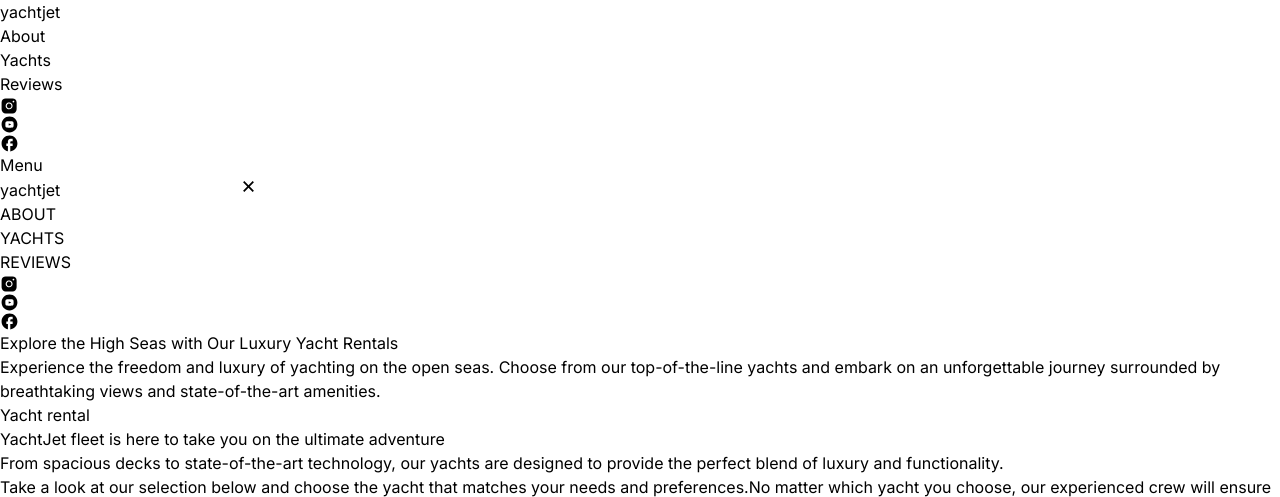
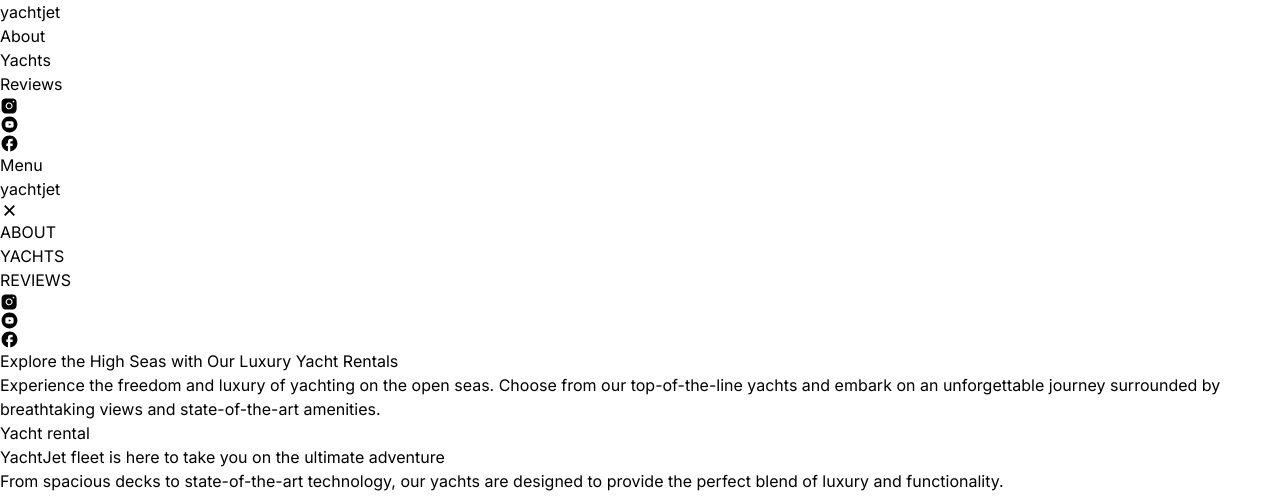
Before and after one commit to vitaliifedunyk/yachtjet, a website built with Vite: page src/index.html in a window 1280 px wide. Shown: the top 497 px of the page. Built offline with nearby package versions, Linux system fonts and the light colour scheme.

Commit message:
Refactor menu partial: replace search input with static text and simplify layout

```diff
--- a/src/partials/menu.html
+++ b/src/partials/menu.html
@@ -1,14 +1,12 @@
 <menu id="menu">
     <div>
         <div>
-            <label for="menu-search">Menu</label>
+            <span>Menu</span>
             <div>
-                <input type="search" id="menu-search" name="search" placeholder="yachtjet" value="yachtjet" />
-                <button type="button" aria-label="Clear search">
-                    <svg width="19" height="19">
-                        <use href="./img/icons.svg#icon-close"></use>
-                    </svg>
-                </button>
+                <span>yachtjet</span>
+                <svg width="19" height="19">
+                    <use href="./img/icons.svg#icon-close"></use>
+                </svg>
             </div>
         </div>
 
```
